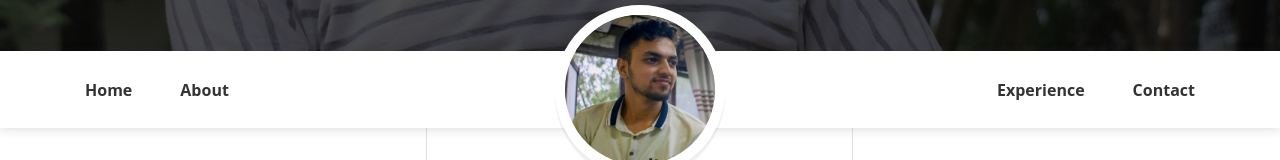
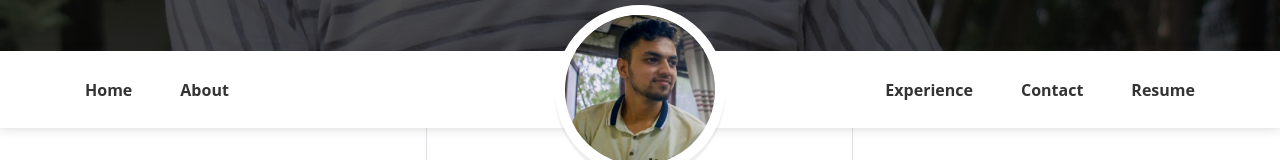
Before and after one commit to bipin1050/my-page, a React (Create React App) app: page / in a window 1280 px wide. Shown: the part 589-749 px from the top of the page. Built offline with nearby package versions, Linux system fonts and the light colour scheme; some icons are missing.

Commit message:
resume added

```diff
--- a/package.json
+++ b/package.json
@@ -36,6 +36,7 @@
     ]
   },
   "devDependencies": {
-    "gh-pages": "^4.0.0"
+    "gh-pages": "^4.0.0",
+    "tailwindcss": "^3.3.2"
   }
 }
--- a/src/App.js
+++ b/src/App.js
@@ -1,14 +1,16 @@
 import {Route, Routes} from "react-router-dom"
 import Error from "./components/error";
 import Profile from "./components/profile";
+import Resume from "./components/resume";
 
 function App() {
   return (
     <div className="App">
-        <Routes>
-          <Route index element={<Profile />}/>
-          <Route path="profile" element={<Profile />} />
-          <Route path="*" element={<Error />} />
+      <Routes>
+        <Route index element={<Profile />} />
+        <Route path="profile" element={<Profile />} />
+        <Route path="resume" element={<Resume />} />
+        <Route path="*" element={<Error />} />
         {/* <Route path="addproduct" element={<Addproduct />} /> */}
       </Routes>
     </div>
--- /dev/null
+++ b/src/components/resume.js
@@ -0,0 +1,23 @@
+import React, { useEffect } from "react";
+
+const Resume = () => {
+  useEffect(() => {
+    document.title = "Resume - Bipin";
+  }, []);
+
+  return (
+    <div className="w-full m-auto">
+      <iframe
+        width="100%"
+        height="800"
+        src="https://bipin1050.github.io/resume/"
+        title="Resume"
+        frameborder="0"
+        style={{ overflow: "hidden" }}
+        allow="accelerometer; autoplay; clipboard-write; encrypted-media; gyroscope; picture-in-picture"
+        allowFullScreen></iframe>
+    </div>
+  );
+};
+
+export default Resume;
--- a/src/components/topnav.js
+++ b/src/components/topnav.js
@@ -14,25 +14,41 @@ const TopNav = () => {
                     <li className="social-item"><a className="social-link text-light" href="#"><i className="ti-github" aria-hidden="true"></i></a></li>
                 </ul>   */}
           <div className="header-content">
-                    <h4 className="header-subtitle" >Hello, I am</h4>
+            <h4 className="header-subtitle">Hello, I am</h4>
             <h1 className="header-title">Bipin Khanal</h1>
-                    <h3 className="header-mono" >Computer Engineer, IOE Pulchowk</h3>
+            <h3 className="header-mono">Computer Engineer, IOE Pulchowk</h3>
             {/* <button className="btn btn-primary btn-rounded"><i className="ti-printer pr-2"></i>Print Resume</button> */}
           </div>
         </div>
       </header>
-        <nav className="navbar sticky-top navbar-expand-lg navbar-light bg-white" data-spy="affix" data-offset-top="510">
+      <nav
+        className="navbar sticky-top navbar-expand-lg navbar-light bg-white"
+        data-spy="affix"
+        data-offset-top="510">
         <div className="container">
-                <button className="navbar-toggler ml-auto" type="button" data-toggle="collapse" data-target="#navbarSupportedContent" aria-controls="navbarSupportedContent" aria-expanded="false" aria-label="Toggle navigation">
+          <button
+            className="navbar-toggler ml-auto"
+            type="button"
+            data-toggle="collapse"
+            data-target="#navbarSupportedContent"
+            aria-controls="navbarSupportedContent"
+            aria-expanded="false"
+            aria-label="Toggle navigation">
             <span className="navbar-toggler-icon"></span>
           </button>
-                <div className="collapse mt-sm-20 navbar-collapse" id="navbarSupportedContent">
+          <div
+            className="collapse mt-sm-20 navbar-collapse"
+            id="navbarSupportedContent">
             <ul className="navbar-nav mr-auto">
               <li className="nav-item">
-                            <a href="#home" className="nav-link">Home</a>
+                <a href="#home" className="nav-link">
+                  Home
+                </a>
               </li>
               <li className="nav-item">
-                            <a href="#about" className="nav-link">About</a>
+                <a href="#about" className="nav-link">
+                  About
+                </a>
               </li>
             </ul>
             <ul className="navbar-nav brand">
@@ -44,17 +60,26 @@ const TopNav = () => {
             </ul>
             <ul className="navbar-nav ml-auto">
               <li className="nav-item">
-                            <a href="#blog" className="nav-link">Experience</a>
+                <a href="#blog" className="nav-link">
+                  Experience
+                </a>
+              </li>
+              <li className="nav-item">
+                <a href="#contact" className="nav-link">
+                  Contact
+                </a>
               </li>
               <li className="nav-item last-item">
-                            <a href="#contact" className="nav-link">Contact</a>
+                <a href="/resume" target="_blank" norefferer noopener className="nav-link">
+                  Resume
+                </a>
               </li>
             </ul>
           </div>
         </div>
       </nav>
     </div>
-  )
+  );
 }
 
 export default TopNav
```
Also changed, not shown: tailwind.config.js (added, +8 -0 lines), 2 other files (tests, documents, lock files or other folders). Lines whose indentation alone changed are shown as unchanged.
